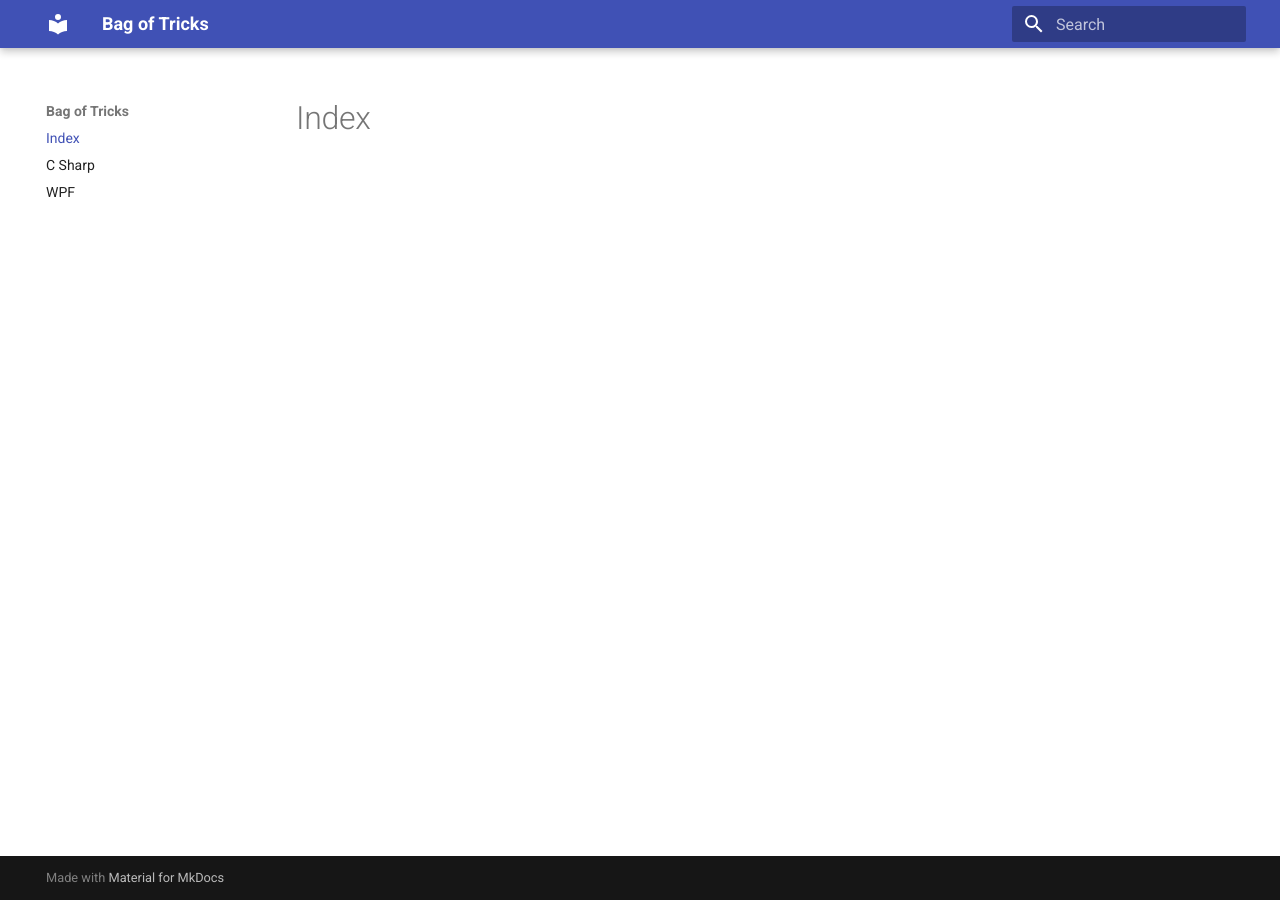
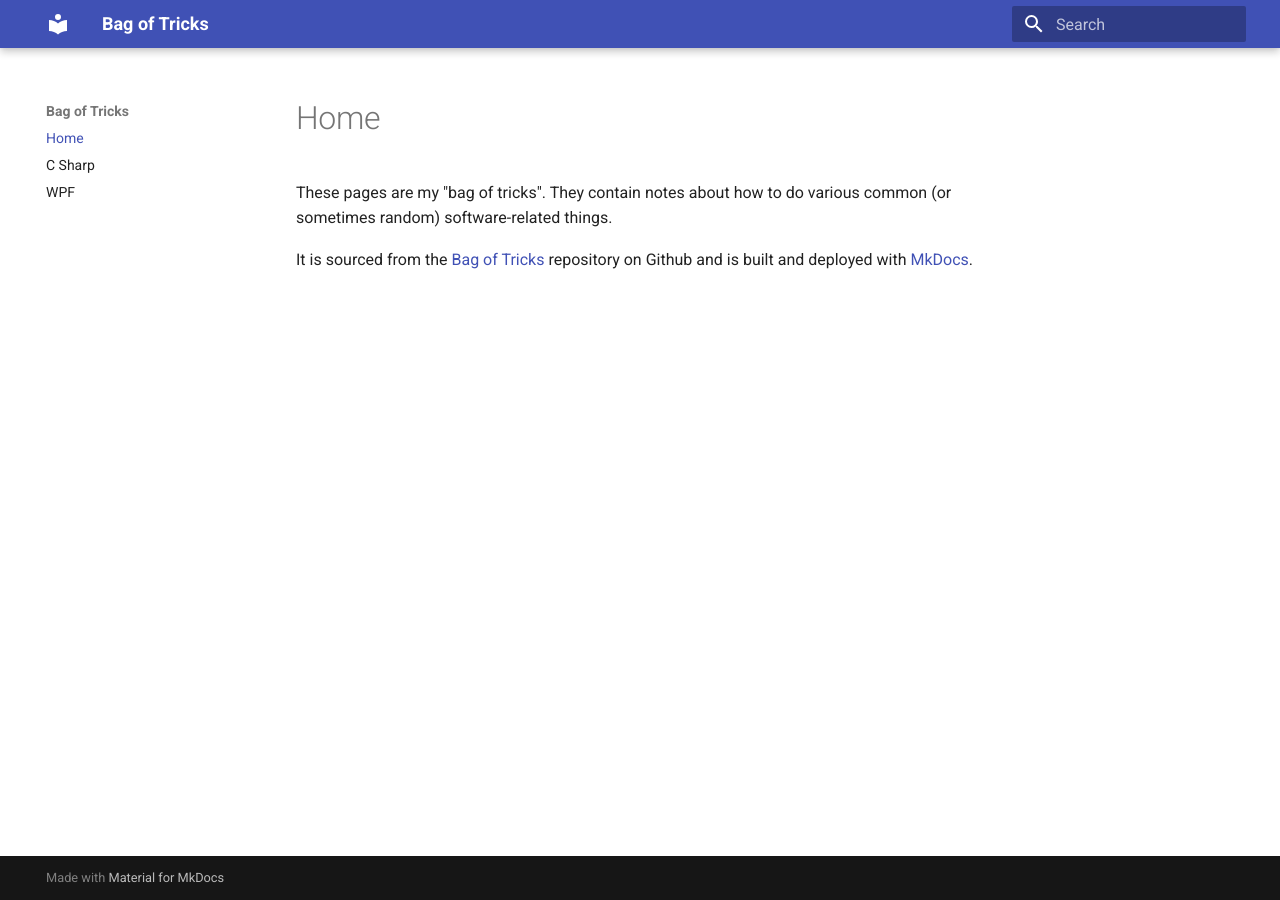
Before and after one commit to toasty-toast/notes, an MkDocs documentation site: the page built from docs/index.md, in a window 1280 px wide. Built offline with MkDocs 1.6.1 and Material for MkDocs 9.7.7, drawn with Linux system fonts in a browser that asks for light colours.

Commit message:
Add text to index.md

```diff
--- a/docs/index.md
+++ b/docs/index.md
@@ -1 +1,5 @@
-# Index
+# Home
+
+These pages are my "bag of tricks". They contain notes about how to do various common (or sometimes random) software-related things.
+
+It is sourced from the [Bag of Tricks](https://github.com/toasty-toast/bag-of-tricks) repository on Github and is built and deployed with [MkDocs](https://www.mkdocs.org/).
```
